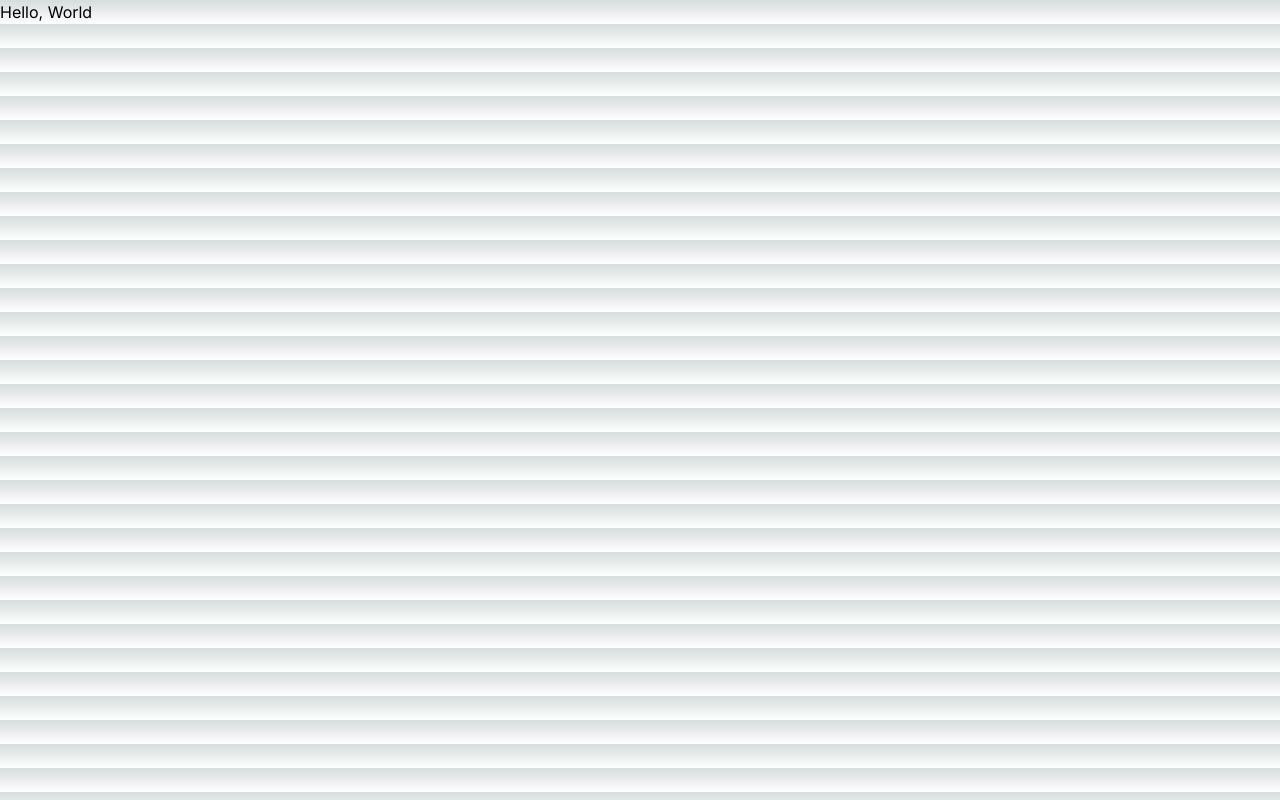
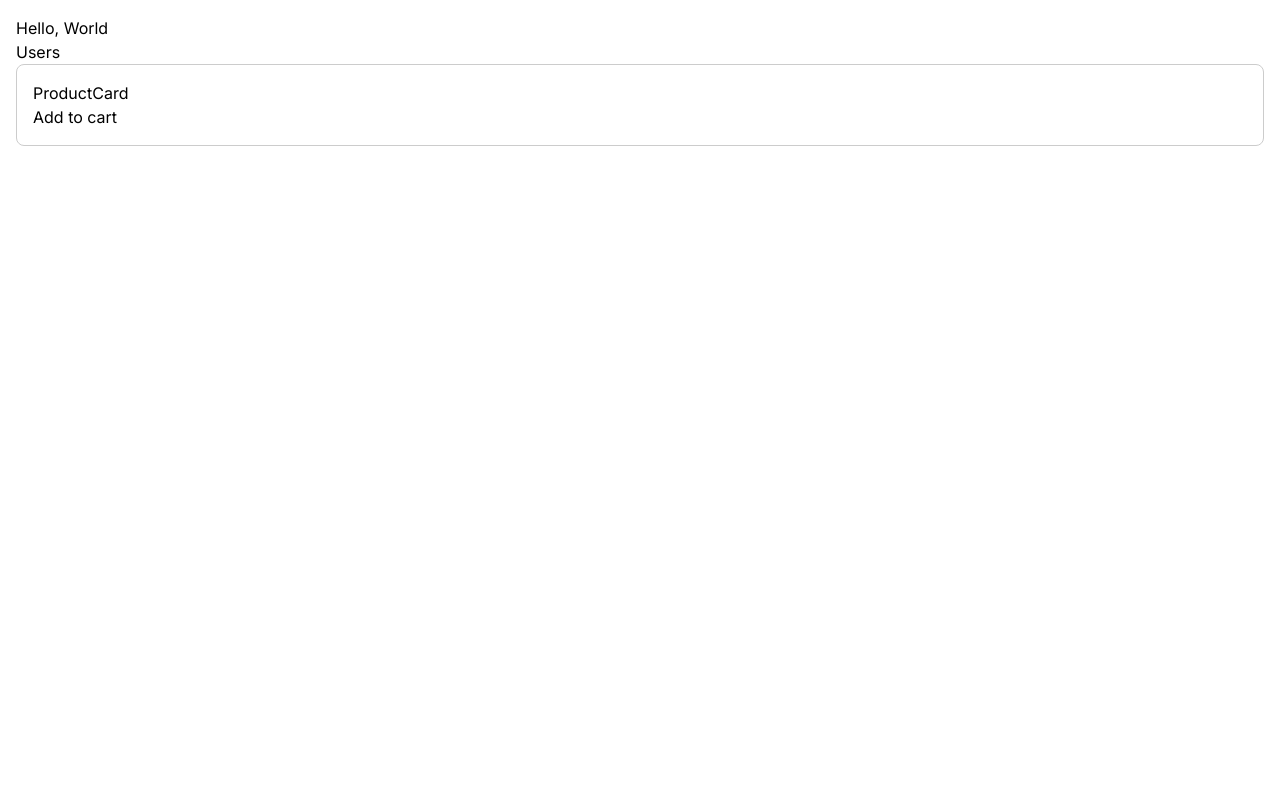
Before and after one commit to romain-koenig/videogame_library, a Next.js app in the folder next-app/: page / in a window 1280 px wide. Built offline with nearby package versions, Linux system fonts and the light colour scheme.

Commit message:
Work in progress (following course)

```diff
--- /dev/null
+++ b/next-app/app/components/AddToCart.tsx
@@ -0,0 +1,10 @@
+'use client'
+import React from 'react'
+
+const AddToCart = () => {
+	return (
+		<button onClick={() => console.log("Clicked")}>Add to cart</button>
+	)
+}
+
+export default AddToCart
--- /dev/null
+++ b/next-app/app/components/ProductCard.module.css
@@ -0,0 +1,5 @@
+.card {
+	padding: 1rem;
+	border: solid 1px #ccc;
+	border-radius: 0.5rem;
+}
--- /dev/null
+++ b/next-app/app/components/ProductCard.tsx
@@ -0,0 +1,14 @@
+import React from 'react'
+import AddToCart from './AddToCart'
+import styles from './ProductCard.module.css'
+
+const ProductCard = () => {
+	return (
+		<div className={styles.card}>
+			ProductCard <br />
+			<AddToCart />
+		</div>
+	)
+}
+
+export default ProductCard
--- a/next-app/app/globals.css
+++ b/next-app/app/globals.css
@@ -4,24 +4,18 @@
 
 :root {
   --foreground-rgb: 0, 0, 0;
-  --background-start-rgb: 214, 219, 220;
-  --background-end-rgb: 255, 255, 255;
+  --background-rgb: 255, 255, 255;
 }
 
 @media (prefers-color-scheme: dark) {
   :root {
     --foreground-rgb: 255, 255, 255;
-    --background-start-rgb: 0, 0, 0;
-    --background-end-rgb: 0, 0, 0;
+    --background-rgb: 0, 0, 0;
   }
 }
 
 body {
   color: rgb(var(--foreground-rgb));
-  background: linear-gradient(
-      to bottom,
-      transparent,
-      rgb(var(--background-end-rgb))
-    )
-    rgb(var(--background-start-rgb));
+  background-color: rgb(var(--background-rgb));
+  padding: 1rem;
 }
--- a/next-app/app/page.tsx
+++ b/next-app/app/page.tsx
@@ -1,9 +1,12 @@
-import Image from 'next/image'
+import Link from 'next/link'
+import ProductCard from './components/ProductCard'
 
 export default function Home() {
   return (
     <main>
       <h1>Hello, World</h1>
+      <Link href="/users">Users</Link>
+      <ProductCard></ProductCard>
     </main>
   )
 }
--- /dev/null
+++ b/next-app/app/users/new/page.tsx
@@ -0,0 +1,9 @@
+import React from 'react'
+
+const NewUserPage = () => {
+	return (
+		<div>This is the New User Page</div>
+	)
+}
+
+export default NewUserPage
--- /dev/null
+++ b/next-app/app/users/page.tsx
@@ -0,0 +1,30 @@
+import React from 'react'
+
+interface User {
+	id: number;
+	name: string;
+}
+
+const UsersPage = async () => {
+	const res = await fetch('https://jsonplaceholder.typicode.com/users',
+		{
+			cache: 'no-cache',
+		});
+	const users: User[] = await res.json();
+
+	return (
+		<>
+			<h1>Users</h1>
+			<p>Generated on {new Date().toLocaleDateString()} {new Date().toLocaleTimeString()}</p>
+			<ul>
+				{users.map(user => (
+					<li key={user.id}>
+						{user.name}
+					</li>
+				))}
+			</ul>
+		</>
+	)
+}
+
+export default UsersPage
```
